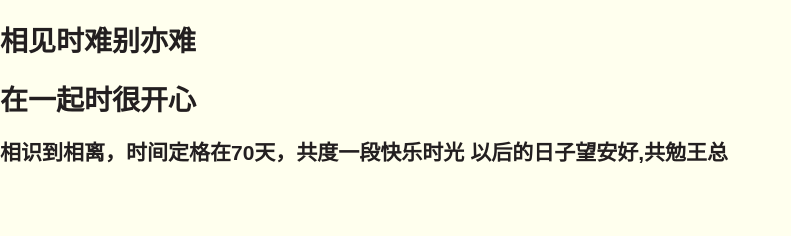
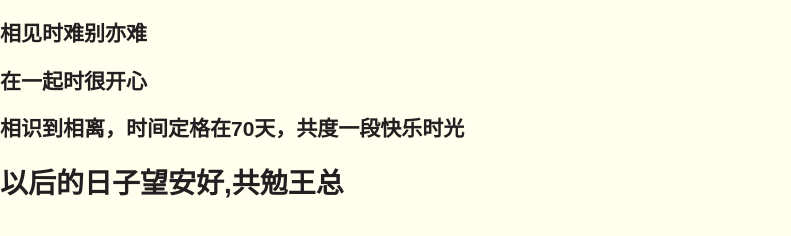
Before and after one commit to WuJinZheng/WuJinZheng.github.io, a plain HTML site: page index.html in a window 1280 px wide. Shown: the whole page, without its empty margins (0-791 px from the left). Drawn offline with Linux system fonts and the light colour scheme.

Commit message:
Update index.html

```diff
--- a/index.html
+++ b/index.html
@@ -34,9 +34,10 @@ rel="stylesheet" type="text/css">
 -->
         </STYLE>
 <DIV id="main">
-	 <h1>                            相见时难别亦难        </h1>
-    <h1>                                在一起时很开心          </h1>
-	<h2>                 相识到相离，时间定格在70天，共度一段快乐时光        以后的日子望安好,共勉王总 </h2>
+	 <h2>相见时难别亦难  </h2>
+   	 <h2>在一起时很开心   </h2>
+	<h2>相识到相离，时间定格在70天，共度一段快乐时光   </h2>
+	<h1>以后的日子望安好,共勉王总 </h1>
 
 
 
```
